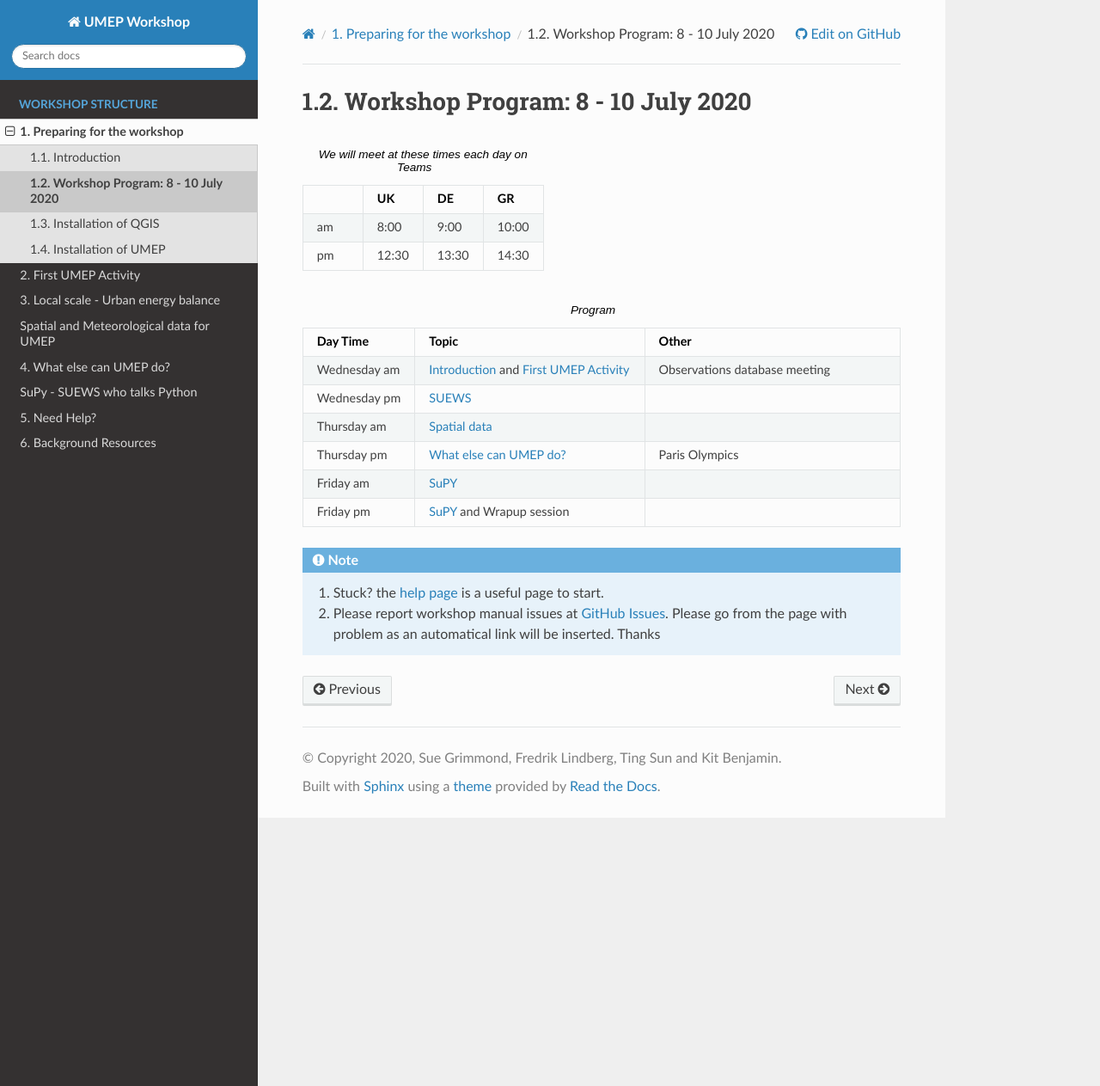
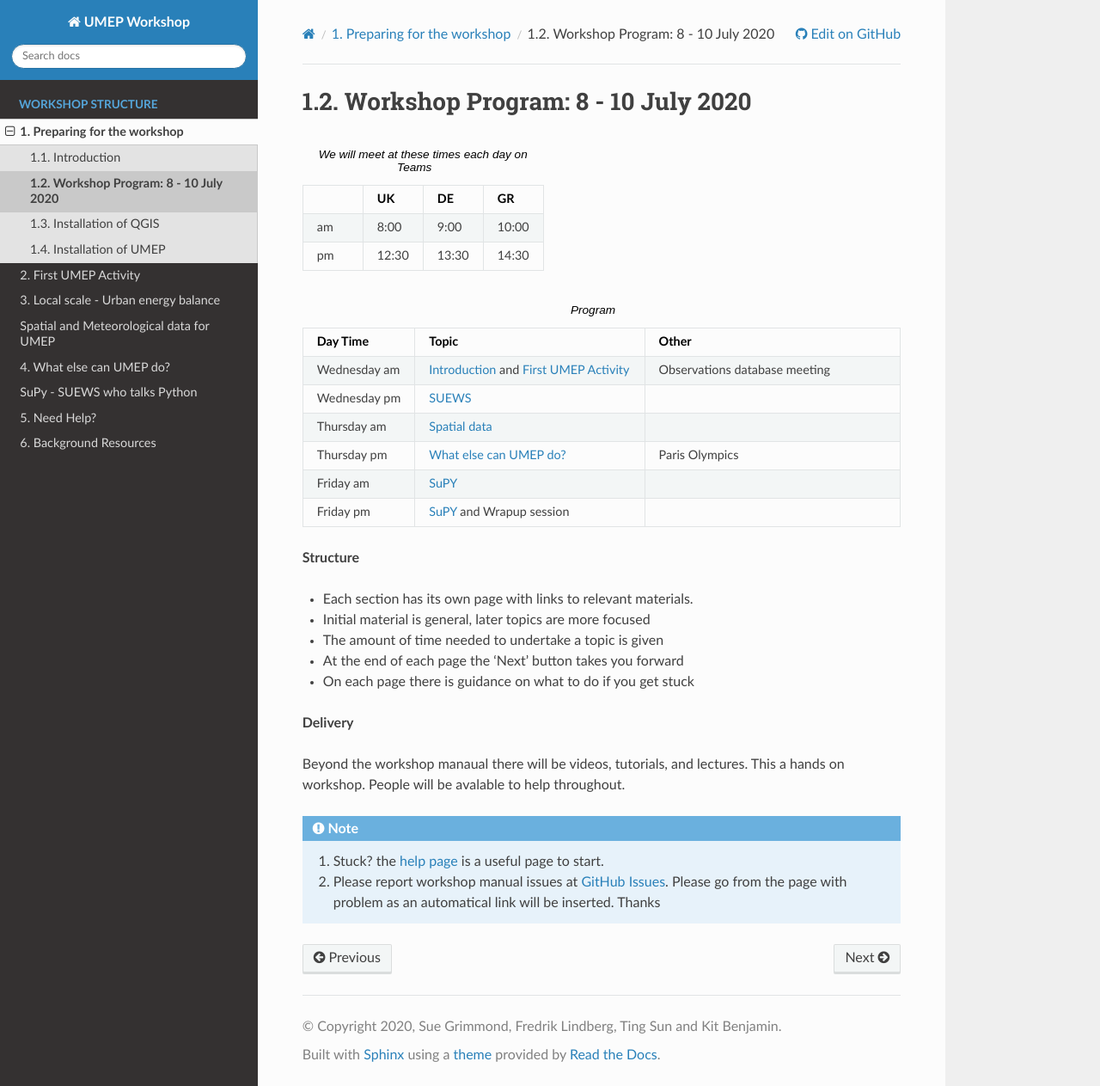
Before and after one commit to Urban-Meteorology-Reading/UMEP-Workshop, a Sphinx documentation site: the page built from source/Prepare/Prog1.rst, in a window 1280 px wide and 1263 px high. Shown: the whole window at 86% size. Built offline with Sphinx 7.4.7 and the Read the Docs theme 2.0.0, drawn with Linux system fonts in a browser that asks for light colours.

Commit message:
Update Prog1.rst

```diff
--- a/source/Prepare/Prog1.rst
+++ b/source/Prepare/Prog1.rst
@@ -46,3 +46,16 @@ Workshop Program: 8 - 10 July 2020
    * - Friday pm
      - `SuPY <SUPY/SuPy>`_ and Wrapup session
      -
+
+
+**Structure**
+
+-  Each section has its own page with links to relevant materials.
+-  Initial material is general, later topics are more focused
+-  The amount of time needed to undertake a topic is given
+-  At the end of each page the 'Next' button takes you forward
+-  On each page there is guidance on what to do if you get stuck
+
+**Delivery**
+
+Beyond the workshop manaual there will be videos, tutorials, and lectures. This a hands on workshop. People will be avalable to help throughout.
```
